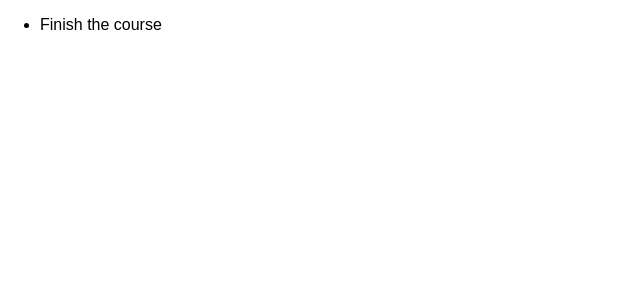
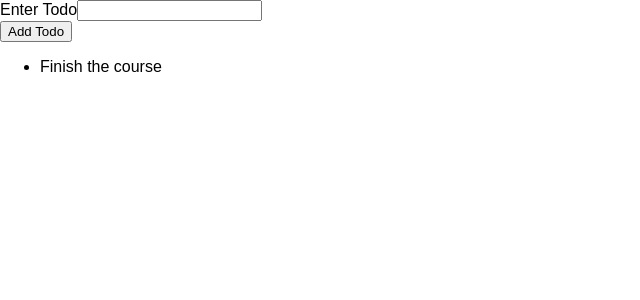
Before and after one commit to mikemando/react-types, a React (Create React App) app: page / in a window 1280 px wide. Shown: the top 300 px of the page, without its empty margins (0-640 px from the left). Built offline with nearby package versions, Linux system fonts and the light colour scheme.

Commit message:
added input component

```diff
--- a/src/App.tsx
+++ b/src/App.tsx
@@ -1,15 +1,16 @@
-import React from 'react';
-
-import TodoList from './components/TodoList';
+import React from "react"
+import NewTodo from "./components/NewTodo"
+import TodoList from "./components/TodoList"
 
 const App: React.FC = () => {
-  const todos = [{ id: 't1', text: 'Finish the course' }];
+  const todos = [{id: "t1", text: "Finish the course"}]
+
   return (
     <div className="App">
-      {/* A component that adds todos */}
-      <TodoList items={todos} />
+      <NewTodo />
+      <TodoList items={todos}/>
     </div>
-  );
-};
+  )
+}
 
-export default App;
+export default App
--- /dev/null
+++ b/src/components/NewTodo.tsx
@@ -0,0 +1,23 @@
+import React, { useRef } from "react";
+
+const NewTodo: React.FC = () => {
+    const formInputText = useRef<HTMLInputElement>(null);
+
+    const submitFormHandler = (event: React.FormEvent) => {
+        event.preventDefault()
+        const inputData = formInputText.current!.value
+        console.log(inputData)
+    }
+
+    return (
+        <form onSubmit={submitFormHandler}>
+            <div>
+                <label htmlFor="todo-input">Enter Todo</label>
+                <input type="text" id="todo-input" ref={formInputText} />
+            </div>
+            <button type="submit">Add Todo</button>
+        </form>
+    )
+}
+
+export default NewTodo
--- a/src/components/TodoList.tsx
+++ b/src/components/TodoList.tsx
@@ -1,17 +1,21 @@
-import React from 'react';
+import React from "react"
 
 interface TodoListProps {
-  items: {id: string, text: string}[];
-};
+  items: {id: string, text: string}[]
+}
 
-const TodoList: React.FC<TodoListProps> = props => {
+const TodoList: React.FC<TodoListProps> = (props) => {
+
   return (
     <ul>
-      {props.items.map(todo => (
-        <li key={todo.id}>{todo.text}</li>
-      ))}
-    </ul>
-  );
-};
+      {props.items.map(todo => {
+        return(<li key={todo.id}>
+          {todo.text}
+        </li>)
+      })}
+  </ul>
+
+  )
+}
 
 export default TodoList;
```
Also changed, not shown: package.json (line endings or trailing spaces), 1 other file (tests, documents, lock files or other folders).
